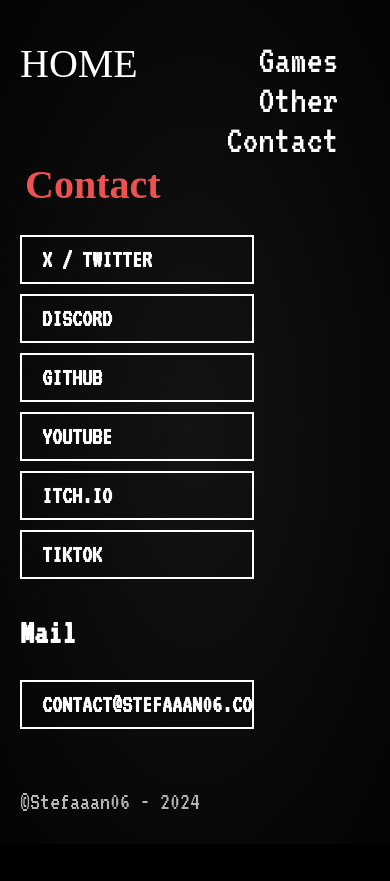
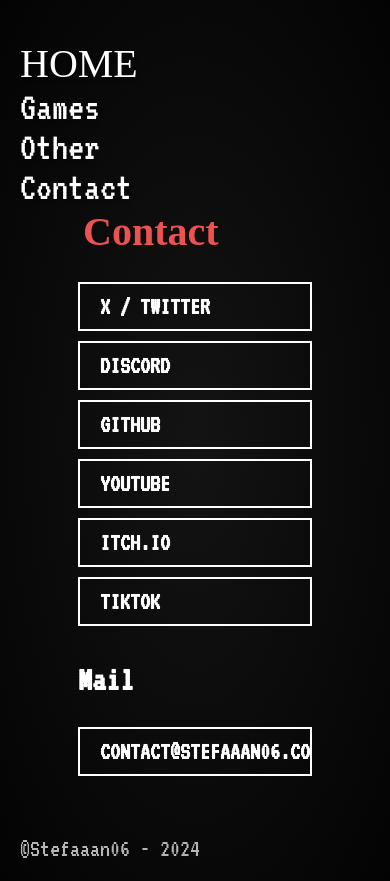
Before and after one commit to Stefaaan06/Portfolio-Website, a plain HTML site: page hub/Contact.html in a window 390 px wide. Before the commit the page ends 844 px from the top, so only its background shows below. Drawn offline with Linux system fonts and the light colour scheme; a web font is replaced by a local one.

Commit message:
added underline when hovering over navbar
centered contact page

reworked navbar on mobile devices

```diff
--- a/css/effects.css
+++ b/css/effects.css
@@ -1,4 +1,8 @@
 #part0{
+    animation: crt-power-on 0.7s forwards linear;
+}
+
+#jumpAnim{
     animation: crt-power-on 0.7s forwards linear;
 }
 
@@ -56,7 +60,7 @@ button{
 
 
 
-.navbarButtonEffectFFFFFFFF:hover {
+.navbarButtonEffect:hover {
     text-decoration: underline;
 }
 
--- a/css/style.css
+++ b/css/style.css
@@ -348,6 +348,7 @@ a{
     width: 100%;
 }
 
+
 @keyframes pressDown {
     0%,
     100% {
@@ -372,7 +373,7 @@ a{
     }
 
     .navLinks{
-        flex: 0 1 50%;
+        flex: 0 1 30%;
     }
     .navbar{
         font-size: 40px;
@@ -436,6 +437,10 @@ a{
     .line{
         width: 30vw;
     }
+
+    .navLinks{
+        flex: 0 1 50%;
+    }
 }
 
 @media screen and (max-width: 1000px){
@@ -446,8 +451,15 @@ a{
 }
 
 @media  screen and (max-width: 600px){
+    nav{
+        display: flex;
+        flex-direction: column;
+        align-items: flex-start;
+
+
+    }
     .navLinks{
         flex-direction: column;
-        align-items: flex-end;
+        align-items: flex-start;
     }
 }
--- a/hub/Contact.html
+++ b/hub/Contact.html
@@ -39,7 +39,7 @@
 
     </nav>
 
-    <div id="part0">
+    <div id="jumpAnim">
         <div class="column posts">
             <h2>Contact</h2>
 
```
